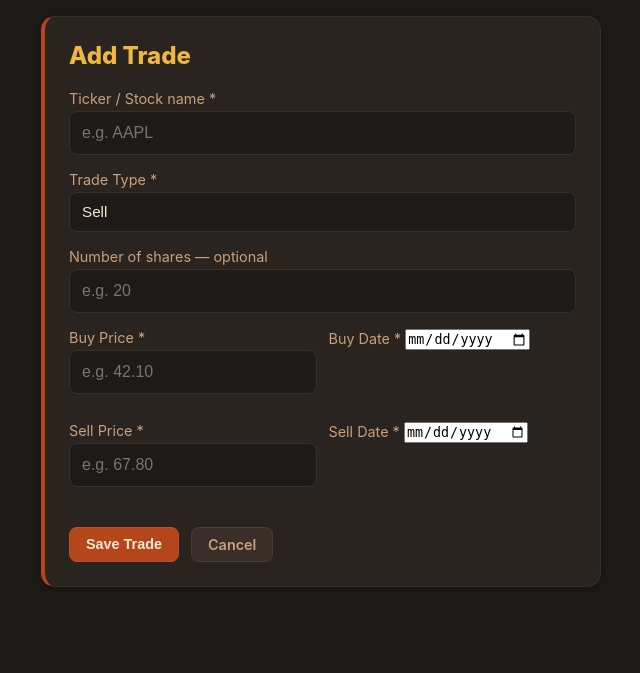
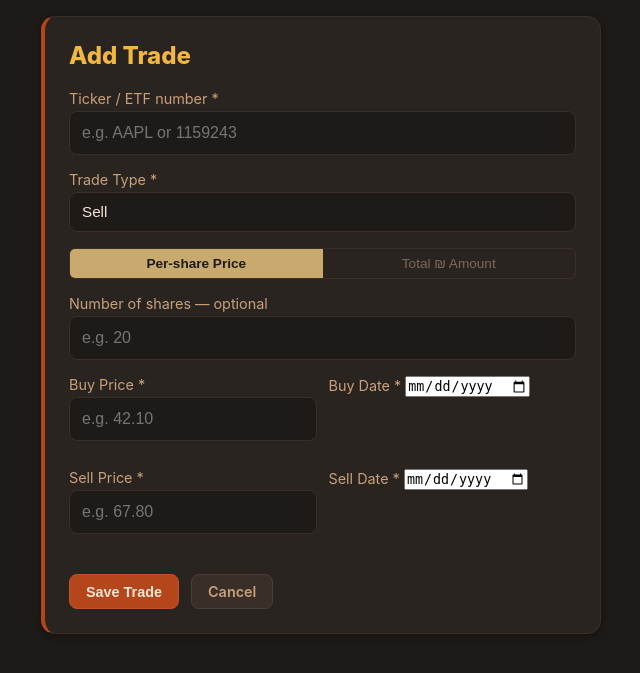
Before and after one commit to noamArbes/StocksApp, a Flask app: page /trade/new in a window 1280 px wide. Shown: the part 58-731 px from the top of the page, without its empty margins (319-959 px from the left). Run offline with Flask 3, Linux system fonts and the light colour scheme; the visitor is signed in with stand-in values (Sample User, id 1); parts of the project's set-up code (start-up, migrations or seed data) failed here and were passed over.

Commit message:
feat: add ILS total amount mode to trade form for ETF/NIS trades

```diff
--- a/app.py
+++ b/app.py
@@ -1093,33 +1093,59 @@ def _trade_from_form(form, existing=None):
     if trade_type not in ("buy", "sell"):
         trade_type = "sell"
 
-    shares_raw = form.get("shares", "").strip()
-    if shares_raw:
+    ils_mode = form.get("ils_mode") == "1"
+
+    if ils_mode:
+        shares = None
+        buy_price = None
+        sell_price = None
         try:
-            shares = float(shares_raw)
+            buy_amount_raw = form.get("buy_amount_ils", "").strip()
+            sell_amount_raw = form.get("sell_amount_ils", "").strip()
+            buy_amount_ils = float(buy_amount_raw) if buy_amount_raw else None
+            sell_amount_ils = float(sell_amount_raw) if sell_amount_raw else None
         except ValueError:
-            return None, "Shares must be a number"
+            return None, "Amounts must be numbers"
+        buy_date = form.get("buy_date", "").strip() if trade_type == "buy" else None
+        sell_date = form.get("sell_date", "").strip() if trade_type == "sell" else None
+        if trade_type == "buy":
+            if buy_amount_ils is None:
+                return None, "Buy amount is required"
+            if not buy_date:
+                return None, "Buy date is required"
+        else:
+            if sell_amount_ils is None:
+                return None, "Sell amount is required"
+            if not sell_date:
+                return None, "Sell date is required"
     else:
-        shares = None
-
-    buy_price_raw = form.get("buy_price", "").strip()
-    sell_price_raw = form.get("sell_price", "").strip()
-    try:
-        buy_price = float(buy_price_raw) if buy_price_raw else None
-        sell_price = float(sell_price_raw) if sell_price_raw else None
-    except ValueError:
-        return None, "Prices must be numbers"
-    if buy_price is None:
-        return None, "Buy price is required"
-    if trade_type == "sell" and sell_price is None:
-        return None, "Sell price is required"
-
-    buy_date = form.get("buy_date", "").strip()
-    sell_date = form.get("sell_date", "").strip()
-    if not buy_date:
-        return None, "Buy date is required"
-    if trade_type == "sell" and not sell_date:
-        return None, "Sell date is required"
+        buy_amount_ils = None
+        sell_amount_ils = None
+        shares_raw = form.get("shares", "").strip()
+        if shares_raw:
+            try:
+                shares = float(shares_raw)
+            except ValueError:
+                return None, "Shares must be a number"
+        else:
+            shares = None
+        buy_price_raw = form.get("buy_price", "").strip()
+        sell_price_raw = form.get("sell_price", "").strip()
+        try:
+            buy_price = float(buy_price_raw) if buy_price_raw else None
+            sell_price = float(sell_price_raw) if sell_price_raw else None
+        except ValueError:
+            return None, "Prices must be numbers"
+        if buy_price is None:
+            return None, "Buy price is required"
+        if trade_type == "sell" and sell_price is None:
+            return None, "Sell price is required"
+        buy_date = form.get("buy_date", "").strip()
+        sell_date = form.get("sell_date", "").strip()
+        if not buy_date:
+            return None, "Buy date is required"
+        if trade_type == "sell" and not sell_date:
+            return None, "Sell date is required"
 
     return {
         "id": existing["id"] if existing else str(uuid.uuid4())[:8],
@@ -1131,6 +1157,8 @@ def _trade_from_form(form, existing=None):
         "buy_date": buy_date,
         "sell_price": sell_price,
         "sell_date": sell_date if trade_type == "sell" else None,
+        "buy_amount_ils": buy_amount_ils,
+        "sell_amount_ils": sell_amount_ils,
         "created_at": existing["created_at"] if existing else datetime.now(timezone.utc).isoformat(),
     }, None
 
--- a/static/style.css
+++ b/static/style.css
@@ -482,6 +482,29 @@ form label { position: relative; }
 .history-table-wrap {
     overflow-x: auto;
 }
+.trade-mode-toggle {
+    display: flex;
+    gap: 0;
+    margin-bottom: 1rem;
+    border: 1px solid #3a2e28;
+    border-radius: 6px;
+    overflow: hidden;
+}
+.trade-mode-btn {
+    flex: 1;
+    padding: 0.45rem 0.75rem;
+    background: transparent;
+    border: none;
+    color: #7a6a5a;
+    cursor: pointer;
+    font-size: 0.85rem;
+    transition: background 0.15s, color 0.15s;
+}
+.trade-mode-btn.active {
+    background: #c8a96e;
+    color: #1e1a18;
+    font-weight: 600;
+}
 .history-table {
     width: 100%;
     border-collapse: collapse;
--- a/templates/dashboard.html
+++ b/templates/dashboard.html
@@ -90,9 +90,9 @@
         <td><span class="trade-type-badge trade-type-{{ ttype }}">{{ ttype|title }}</span></td>
         <td class="trade-ticker">{{ trade.ticker }}</td>
         <td>{{ trade.shares if trade.shares else '—' }}</td>
-        <td>{{ curr }}{{ "%.2f"|format(trade.buy_price) }}</td>
-        <td>{{ trade.buy_date }}</td>
-        <td>{% if trade.sell_price is not none %}{{ curr }}{{ "%.2f"|format(trade.sell_price) }}{% else %}—{% endif %}</td>
+        <td>{% if trade.get('buy_amount_ils') is not none and trade.get('buy_amount_ils') %}₪{{ "{:,.0f}".format(trade.buy_amount_ils) }}{% elif trade.buy_price is not none %}{{ curr }}{{ "%.2f"|format(trade.buy_price) }}{% else %}—{% endif %}</td>
+        <td>{{ trade.buy_date or '—' }}</td>
+        <td>{% if trade.get('sell_amount_ils') is not none and trade.get('sell_amount_ils') %}₪{{ "{:,.0f}".format(trade.sell_amount_ils) }}{% elif trade.sell_price is not none %}{{ curr }}{{ "%.2f"|format(trade.sell_price) }}{% else %}—{% endif %}</td>
         <td>{{ trade.sell_date or '—' }}</td>
         {% if pct is not none %}
         <td class="{% if pct >= 0 %}value-positive{% else %}value-negative{% endif %}">
--- a/templates/trade_form.html
+++ b/templates/trade_form.html
@@ -5,17 +5,18 @@
     {% if error %}<p class="error">{{ error }}</p>{% endif %}
     <form method="post">
         <input type="hidden" name="source" value="{{ form.get('source') or 'yfinance' }}">
+        <input type="hidden" name="ils_mode" id="ils-mode-input" value="{{ '1' if (form.get('buy_amount_ils') or form.get('sell_amount_ils')) else '0' }}">
 
-        <label>Ticker / Stock name *
+        <label>Ticker / ETF number *
             <input type="text" name="ticker"
                 value="{{ form.get('ticker') or '' }}"
-                placeholder="e.g. AAPL"
+                placeholder="e.g. AAPL or 1159243"
                 {% if trade %}readonly{% endif %}>
         </label>
 
         {% if not is_record_sale %}
         <label>Trade Type *
-            <select name="type" id="trade-type" onchange="updateTradeType()">
+            <select name="type" id="trade-type" onchange="updateForm()">
                 <option value="sell" {% if form.get('type', 'sell') == 'sell' %}selected{% endif %}>Sell</option>
                 <option value="buy" {% if form.get('type') == 'buy' %}selected{% endif %}>Buy</option>
             </select>
@@ -24,12 +25,24 @@
         <input type="hidden" name="type" value="sell">
         {% endif %}
 
+        {# Mode toggle #}
+        {% set ils_default = form.get('buy_amount_ils') or form.get('sell_amount_ils') %}
+        <div class="trade-mode-toggle">
+            <button type="button" id="btn-price-mode"
+                class="trade-mode-btn {% if not ils_default %}active{% endif %}"
+                onclick="setMode('price')">Per-share Price</button>
+            <button type="button" id="btn-ils-mode"
+                class="trade-mode-btn {% if ils_default %}active{% endif %}"
+                onclick="setMode('ils')">Total ₪ Amount</button>
+        </div>
+
+        {# Price mode fields #}
+        <div id="price-mode-fields" {% if ils_default %}style="display:none"{% endif %}>
             <label>Number of shares — optional
                 <input type="number" step="any" min="0" name="shares"
                     value="{{ form.get('shares') or '' }}"
                     placeholder="e.g. 20">
             </label>
-
             <div style="display:grid;grid-template-columns:1fr 1fr;gap:0.75rem">
                 <label>Buy Price *
                     <input type="number" step="0.01" name="buy_price"
@@ -37,12 +50,11 @@
                         placeholder="e.g. 42.10">
                 </label>
                 <label>Buy Date *
-                <input type="date" name="buy_date"
+                    <input type="date" name="buy_date" id="buy-date-price"
                         value="{{ form.get('buy_date') or '' }}">
                 </label>
             </div>
-
-        <div id="sell-fields" {% if form.get('type') == 'buy' %}style="display:none"{% endif %}>
+            <div id="sell-price-fields" {% if form.get('type') == 'buy' %}style="display:none"{% endif %}>
                 <div style="display:grid;grid-template-columns:1fr 1fr;gap:0.75rem;margin-top:0.75rem">
                     <label>Sell Price *
                         <input type="number" step="0.01" name="sell_price"
@@ -50,9 +62,40 @@
                             placeholder="e.g. 67.80">
                     </label>
                     <label>Sell Date *
-                    <input type="date" name="sell_date"
+                        <input type="date" name="sell_date" id="sell-date-price"
                             value="{{ form.get('sell_date') or '' }}">
                     </label>
+                </div>
+            </div>
+        </div>
+
+        {# ILS amount mode fields #}
+        <div id="ils-mode-fields" {% if not ils_default %}style="display:none"{% endif %}>
+            <div id="ils-buy-fields" {% if form.get('type', 'sell') == 'sell' and ils_default %}style="display:none"{% endif %}>
+                <div style="display:grid;grid-template-columns:1fr 1fr;gap:0.75rem">
+                    <label>Buy Amount (₪) *
+                        <input type="number" step="any" name="buy_amount_ils"
+                            value="{{ form.get('buy_amount_ils') or '' }}"
+                            placeholder="e.g. 5000">
+                    </label>
+                    <label>Buy Date *
+                        <input type="date" name="buy_date" id="buy-date-ils"
+                            value="{{ form.get('buy_date') or '' }}">
+                    </label>
+                </div>
+            </div>
+            <div id="ils-sell-fields" {% if form.get('type', 'sell') == 'buy' or not ils_default %}style="display:none"{% endif %}>
+                <div style="display:grid;grid-template-columns:1fr 1fr;gap:0.75rem">
+                    <label>Sell Amount (₪) *
+                        <input type="number" step="any" name="sell_amount_ils"
+                            value="{{ form.get('sell_amount_ils') or '' }}"
+                            placeholder="e.g. 5500">
+                    </label>
+                    <label>Sell Date *
+                        <input type="date" name="sell_date" id="sell-date-ils"
+                            value="{{ form.get('sell_date') or '' }}">
+                    </label>
+                </div>
             </div>
         </div>
 
@@ -70,9 +113,31 @@
     </form>
 </div>
 <script>
-function updateTradeType() {
-    var type = document.getElementById('trade-type').value;
-    document.getElementById('sell-fields').style.display = type === 'sell' ? '' : 'none';
+var _mode = document.getElementById('ils-mode-input').value === '1' ? 'ils' : 'price';
+
+function setMode(mode) {
+    _mode = mode;
+    document.getElementById('ils-mode-input').value = mode === 'ils' ? '1' : '0';
+    document.getElementById('price-mode-fields').style.display = mode === 'price' ? '' : 'none';
+    document.getElementById('ils-mode-fields').style.display = mode === 'ils' ? '' : 'none';
+    document.getElementById('btn-price-mode').classList.toggle('active', mode === 'price');
+    document.getElementById('btn-ils-mode').classList.toggle('active', mode === 'ils');
+    updateForm();
+}
+
+function updateForm() {
+    var typeEl = document.getElementById('trade-type');
+    var tradeType = typeEl ? typeEl.value : 'sell';
+
+    // Price mode: show/hide sell fields
+    var sellPriceFields = document.getElementById('sell-price-fields');
+    if (sellPriceFields) sellPriceFields.style.display = tradeType === 'sell' ? '' : 'none';
+
+    // ILS mode: show buy or sell fields based on type
+    var ilsBuy = document.getElementById('ils-buy-fields');
+    var ilsSell = document.getElementById('ils-sell-fields');
+    if (ilsBuy) ilsBuy.style.display = (_mode === 'ils' && tradeType === 'buy') ? '' : 'none';
+    if (ilsSell) ilsSell.style.display = (_mode === 'ils' && tradeType === 'sell') ? '' : 'none';
 }
 </script>
 {% endblock %}
```
Lines whose indentation alone changed are shown as unchanged.
